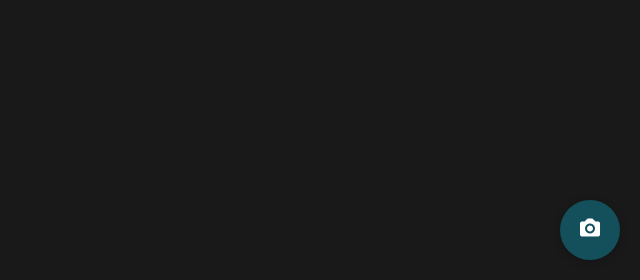
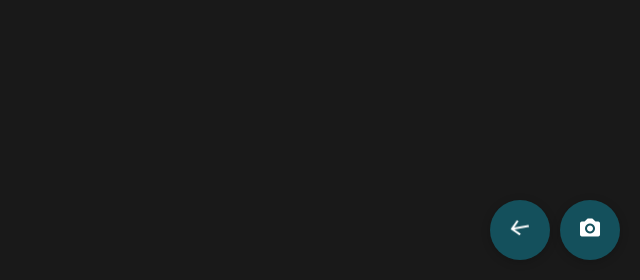
Before and after one commit to abiydoni/scan, a PHP site: page /Index.php in a window 1280 px wide. Shown: the part 520-800 px from the top of the page, without its empty margins (640-1280 px from the left). Run offline with PHP 8.4, Linux system fonts and the light colour scheme; the visitor is signed in with stand-in values (Sample User, id 1); data that the repository does not hold is empty.

Commit message:
Update Index.php

```diff
--- a/Index.php
+++ b/Index.php
@@ -146,9 +146,9 @@ $hp_link = preg_replace('/^0/', '62', $hp);
     </h4> -->
     <a href="api/detail_scan.php"><h4 id="totalScan">Menunggu data...</h4></a>
 
-      <!-- <div class="floating-button" style="margin-right : 70px;">
+      <div class="floating-button" style="margin-right : 70px;">
         <a href="index.php"><i class="bx bx-arrow-back bx-tada bx-flip-horizontal" style="font-size:24px" ></i></a>
-      </div> -->
+      </div>
 
       <div class="floating-button">
         <label for="qr-input-file" id="fileInputLabel" style="color: white;">
```
